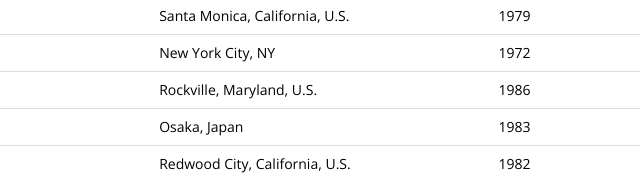
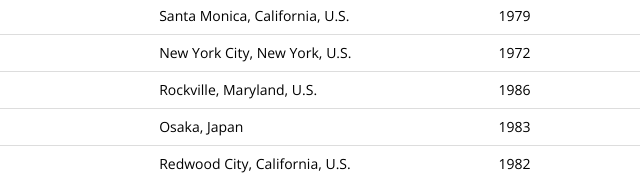
Before and after one commit to iShinta/iShinta.github.io, a plain HTML site: page publishers.html in a window 1280 px wide. Shown: the part 433-612 px from the top of the page, 188-828 px from the left. Drawn offline with nearby package versions, Linux system fonts and the light colour scheme.

Commit message:
minor details on publishers main

```diff
--- a/publishers.html
+++ b/publishers.html
@@ -62,7 +62,7 @@ src="https://cdn.datatables.net/1.10.13/js/dataTables.bootstrap4.min.js"></scrip
         </tr>
         <tr>
           <td> <a href="publishers/atari.html">Atari</a></td>
-          <td> New York City, NY </td>
+          <td> New York City, New York, U.S. </td>
           <td> 1972 </td>
           <td> &euro;7.6 million </td>
           <td> <a href="http://atari.com">atari.com</a> </td>
```
